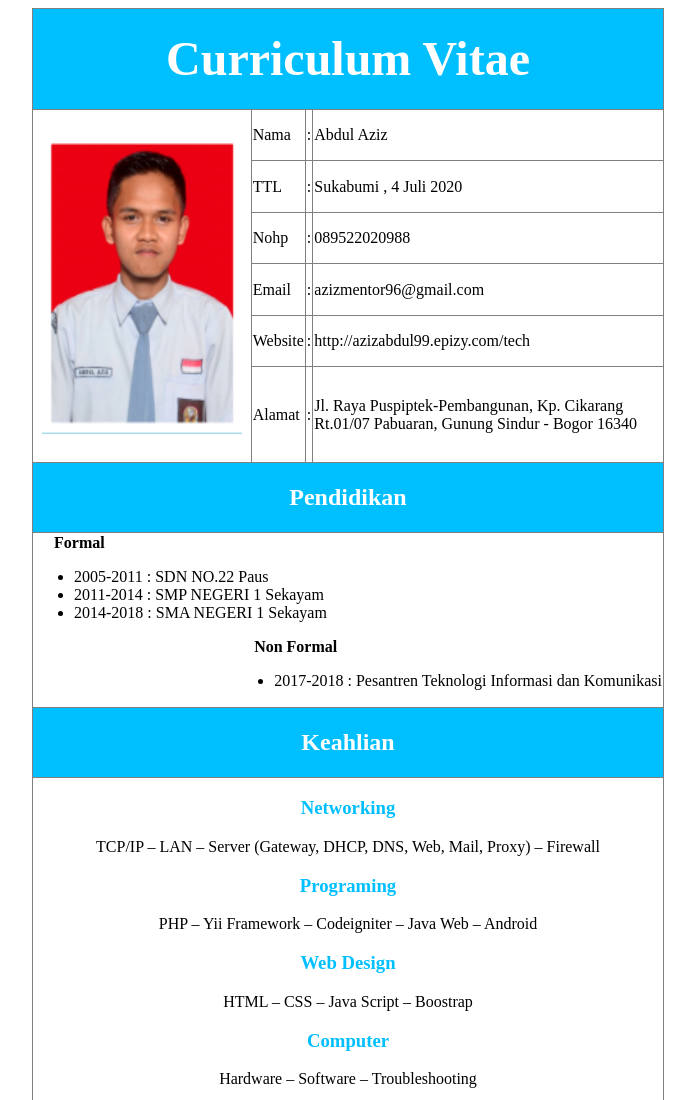
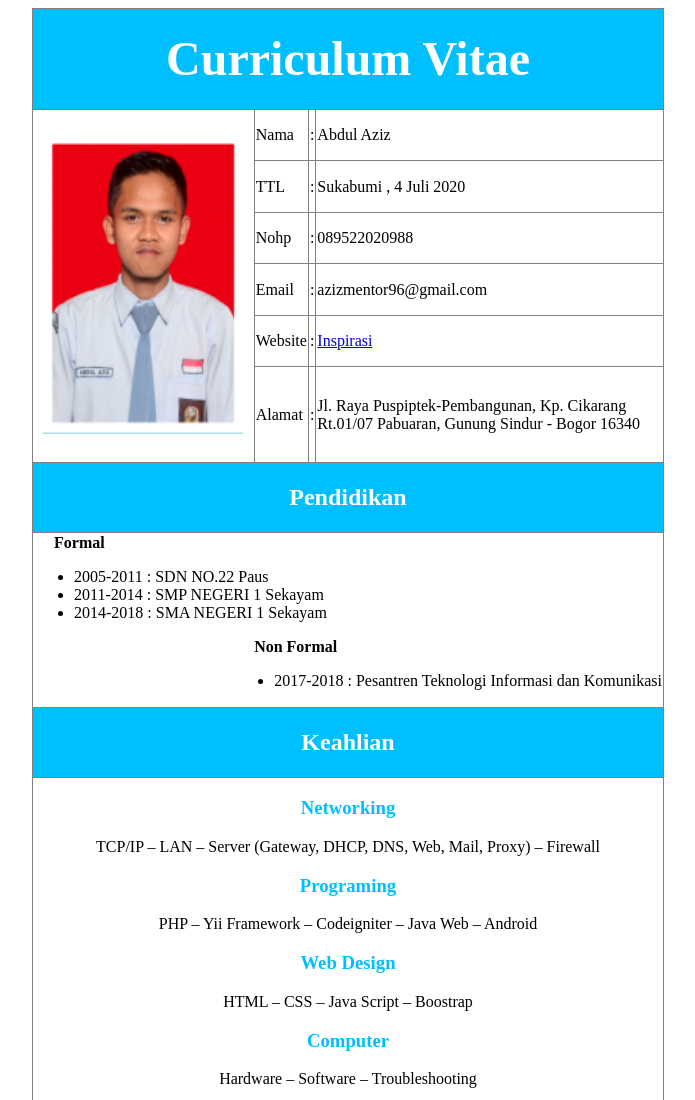
Before and after one commit to abdulaziz1999/cv_online_html, a plain HTML site: page cv_abdul_aziz_sttnf.html in a window 1280 px wide. Shown: the top 1100 px of the page, without its empty margins (292-987 px from the left). Drawn offline with Linux system fonts and the light colour scheme.

Commit message:
link web

```diff
--- a/cv_abdul_aziz_sttnf.html
+++ b/cv_abdul_aziz_sttnf.html
@@ -46,7 +46,7 @@
                 <tr>
                     <td>Website</td>
                     <td align="center">:</td>
-                    <td>http://azizabdul99.epizy.com/tech</td>
+                    <td><a href="http://azizabdul99.epizy.com/tech">Inspirasi</a></td>
                 </tr>
                 <tr>
                     <td>Alamat</td>
```
